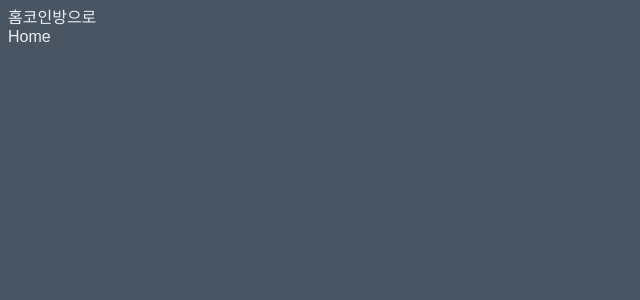
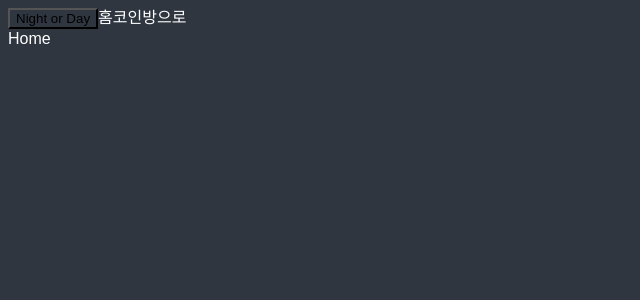
Before and after one commit to GUAJEGUICHAN/NC-STYLED-COMPONENTS-Practice, a React app: page / in a window 1280 px wide. Shown: the top 300 px of the page, without its empty margins (0-640 px from the left). Built offline with nearby package versions, Linux system fonts and the light colour scheme.

Commit message:
5.0 흑백 토글키 구현

```diff
--- a/src/components/App.tsx
+++ b/src/components/App.tsx
@@ -2,7 +2,7 @@ import React, { useState } from 'react';
 
 import styled, { createGlobalStyle, ThemeProvider } from 'styled-components';
 import Router from '../Router';
-import { lightTheme } from '../theme';
+import { lightTheme, darkTheme } from '../theme';
 
 const GlobalStyle = createGlobalStyle`
 <style>
@@ -49,8 +49,14 @@ const GlobalStyle = createGlobalStyle`
 `;
 
 export default function App() {
+  const [dark, setDark] = useState(true);
+  const toggleDark = () => {
+    setDark(!dark);
+    // console.log("안녕")
+  };
   return (
-    <ThemeProvider theme={lightTheme}>
+    <ThemeProvider theme={dark ? darkTheme : lightTheme}>
+      <button onClick={toggleDark}>Night or Day</button>
       <GlobalStyle />
       <Router />
     </ThemeProvider>
--- a/src/routes/Coin.tsx
+++ b/src/routes/Coin.tsx
@@ -18,6 +18,7 @@ const Container = styled.div`
 const Header = styled.header`
   height:10vh;
   display:flex;
+color:${props => props.theme.textColor};
   justify-content:center;
   align-items:center;
 `;
@@ -29,7 +30,7 @@ const Loader = styled.span`
 
 
 const Overview = styled.div`
-  background: #252732;
+  background: ${props => props.theme.cardBgColor};
   display:flex;
   height:40px;
   padding:20px;
@@ -51,6 +52,7 @@ const OverviewItems = styled.div`
 `;
 const Describe = styled.div`
   background:"";
+color:${(props) => props.theme.textColor}
   padding: 10px;
 `;
 
@@ -62,7 +64,7 @@ const Tabs = styled.div`
 const Tab = styled.span<{ isActive: boolean }>`
   font-size:20px;
   height:40px;
-  background:#252732;
+  background:${props => props.theme.cardBgColor};
   border-radius:15px;
   color:${props => props.isActive ? props.theme.accentColor : props.theme.textColor};
   a{
--- a/src/routes/Coins.tsx
+++ b/src/routes/Coins.tsx
@@ -26,9 +26,10 @@ const CoinsList = styled.ul`
 `;
 
 const Coin = styled.li`
-    background:white;
+    // background:blue;
+    background:${(props) => props.theme.cardBgColor};
     margin-bottom:10px;
-    color:${(props) => props.theme.bgColor};
+    color:${(props) => props.theme.textColor};
     border-radius:20px;
     a{
       display:flex;
@@ -115,6 +116,7 @@ export default function Coins() {
       <Header>
         <Title>코인</Title>
       </Header>
+
       {isLoading ?
         <Loader>"Loading..."</Loader> :
         <CoinsList>
--- a/src/styled.d.ts
+++ b/src/styled.d.ts
@@ -7,5 +7,6 @@ declare module 'styled-components' {
     textColor: string;
     bgColor: string;
     accentColor: string;
+    cardBgColor: string;
   }
 }
--- a/src/theme.ts
+++ b/src/theme.ts
@@ -1,7 +1,16 @@
 import { DefaultTheme } from 'styled-components';
 
 export const lightTheme: DefaultTheme = {
-  bgColor: "#495563",
-  textColor: "#ECEDF0",
-  accentColor: "#44bd32"
+  bgColor: "whitesmoke",
+  textColor: "#000000",
+  accentColor: "#9c88ff",
+  cardBgColor: "white",
+
 }
+
+export const darkTheme: DefaultTheme = {
+  bgColor: "#2f3640",
+  textColor: "white",
+  accentColor: "#9c88ff",
+  cardBgColor: "#252732",
+}
```
